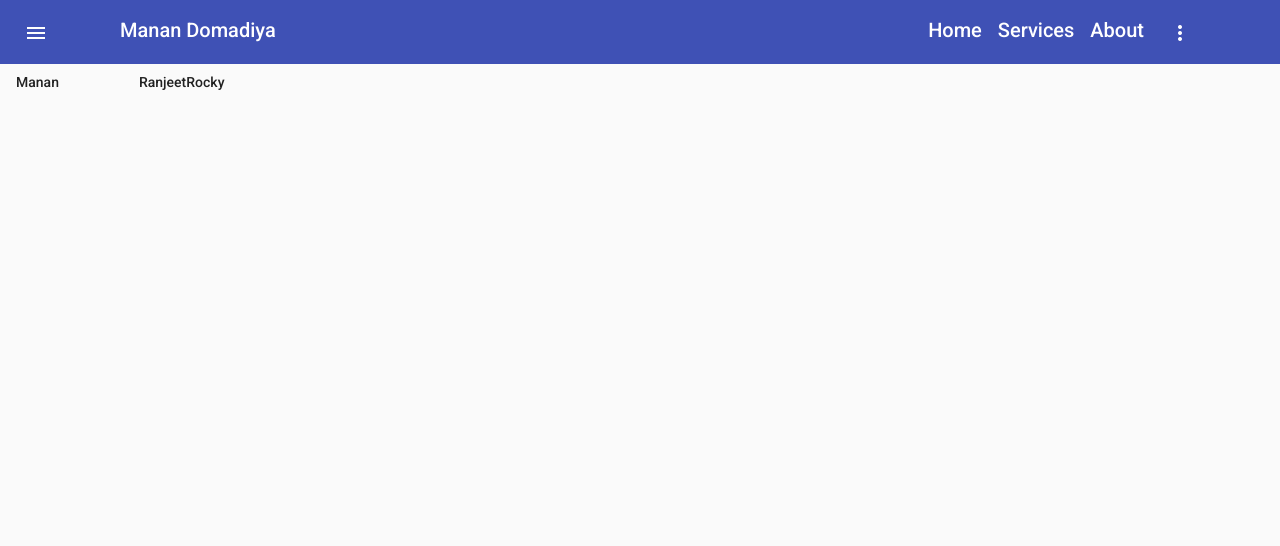
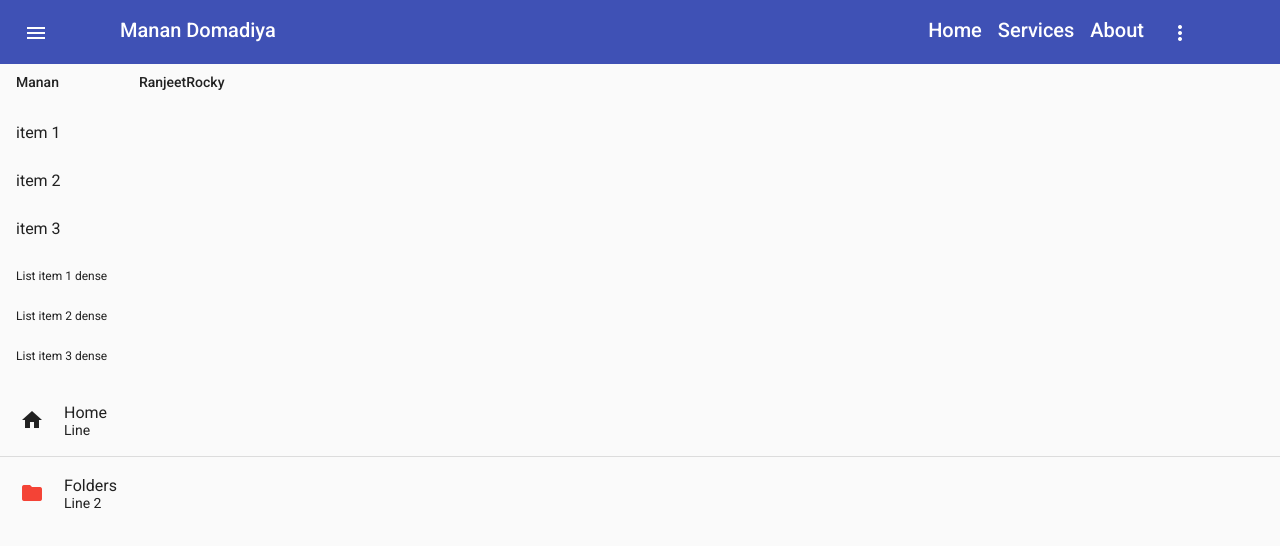
Before and after one commit to ranjeetrocky/angular-material-demo, an Angular app: page / in a window 1280 px wide. Shown: the top 546 px of the page. Built offline with nearby package versions, Linux system fonts and the light colour scheme.

Commit message:
14 added material list

```diff
--- a/src/app/app.component.html
+++ b/src/app/app.component.html
@@ -1,19 +1,20 @@
 <mat-sidenav-container>
-    <mat-sidenav (opened)="log('opened')" (closed)="log('closed')" #sidenav mode="over"><button class="mat-icon-button" (click)="sidenav.close()" mat-icon-button>
-      <mat-icon>arrow_back</mat-icon></button
-    >Exit</mat-sidenav
-  >
+    <mat-sidenav (opened)="log('opened')" (closed)="log('closed')" #sidenav mode="over"><button class="mat-icon-button"
+            (click)="sidenav.close()" mat-icon-button>
+            <mat-icon>arrow_back</mat-icon>
+        </button>Exit
+        <mat-nav-list>
+            <a href="#" mat-list-item>Home</a>
+            <a href="#" mat-list-item>About</a>
+            <a href="#" mat-list-item>Contact Us</a>
+        </mat-nav-list>
+    </mat-sidenav>
     <!-- <mat-sidenav [(opened)]="opened" mode="push">Sidenav</mat-sidenav> -->
     <!-- <mat-sidenav [(opened)]="opened" mode="side">Sidenav</mat-sidenav> -->
-  <mat-sidenav-content
-    ><mat-toolbar color="primary" class="navbar">
+    <mat-sidenav-content>
+        <mat-toolbar color="primary" class="navbar">
             <span class="compo">
-        <span
-          ><button
-            class="mat-icon-button"
-            (click)="sidenav.open()"
-            mat-icon-button
-          >
+                <span><button class="mat-icon-button" (click)="sidenav.open()" mat-icon-button>
                         <mat-icon>menu</mat-icon>
                     </button></span>
                 <span>Manan Domadiya</span></span>
@@ -51,7 +52,8 @@
                 <button mat-menu-item>Log Out {{ name }}</button>
             </ng-template>
         </mat-menu>
-        <button [mat-menu-trigger-for]="lazyMenu" [matMenuTriggerData]="{ name: 'Manan', hobby: 'football' }" mat-button>
+        <button [mat-menu-trigger-for]="lazyMenu" [matMenuTriggerData]="{ name: 'Manan', hobby: 'football' }"
+            mat-button>
             Manan
         </button>
         <button [mat-menu-trigger-for]="lazyMenu" [matMenuTriggerData]="{
@@ -60,6 +62,30 @@
       }" mat-button>
             RanjeetRocky
         </button>
+        <mat-list>
+            <mat-list-item>item 1</mat-list-item>
+            <mat-list-item>item 2</mat-list-item>
+            <mat-list-item>item 3</mat-list-item>
+        </mat-list>
+        <mat-list dense>
+            <mat-list-item>List item 1 dense</mat-list-item>
+            <mat-list-item>List item 2 dense</mat-list-item>
+            <mat-list-item>List item 3 dense</mat-list-item>
+        </mat-list>
+        <mat-list>
+            <mat-list-item>
+                <mat-icon mat-list-icon>home</mat-icon>
+                <h3 mat-line>Home</h3>
+                <p mat-line>Line</p>
+            </mat-list-item>
+            <mat-divider></mat-divider>
+            <mat-list-item>
+                <mat-icon mat-list-icon color="warn">folder</mat-icon>
+                <h3 mat-line>Folders</h3>
+                <p mat-line>Line 2</p>
+            </mat-list-item>
+        </mat-list>
+
     </mat-sidenav-content>
 </mat-sidenav-container>
 
--- a/src/app/material/material.module.ts
+++ b/src/app/material/material.module.ts
@@ -8,6 +8,8 @@ import { MatProgressSpinnerModule } from '@angular/material/progress-spinner';
 import { MatToolbarModule } from '@angular/material/toolbar';
 import { MatSidenavModule } from '@angular/material/sidenav';
 import { MatMenuModule } from '@angular/material/menu';
+import { MatListModule } from '@angular/material/list';
+import { MatDividerModule } from '@angular/material/divider';
 
 const MaterialComponents = [
   MatButtonModule,
@@ -18,6 +20,8 @@ const MaterialComponents = [
   MatToolbarModule,
   MatSidenavModule,
   MatMenuModule,
+  MatListModule,
+  MatDividerModule,
 ];
 
 @NgModule({
```
Lines whose indentation alone changed are shown as unchanged.
